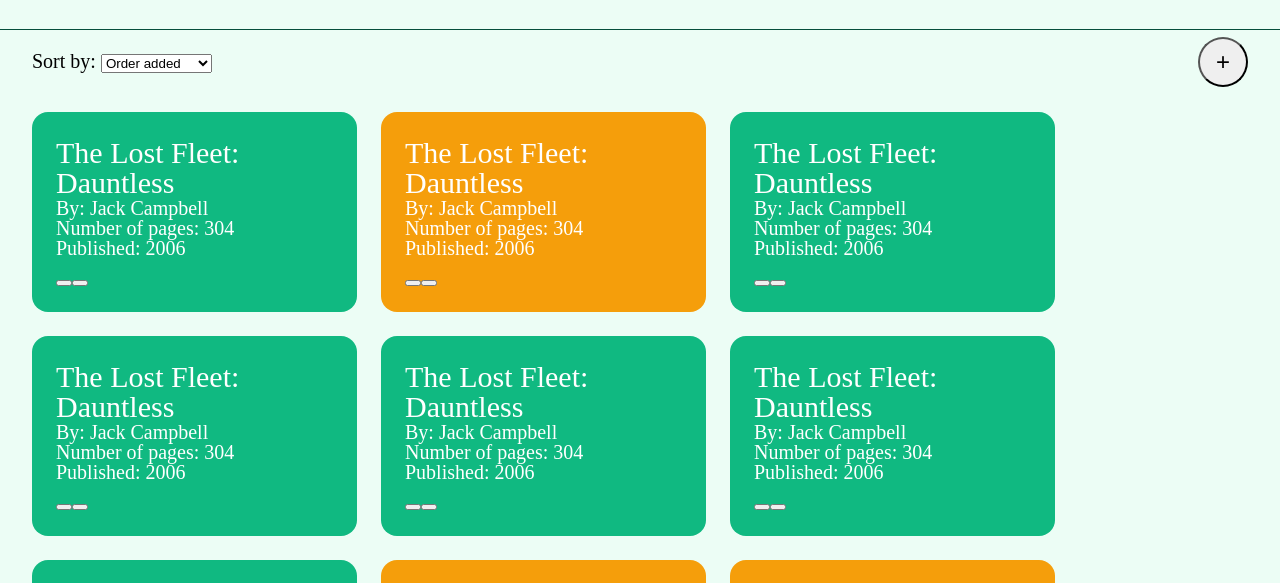
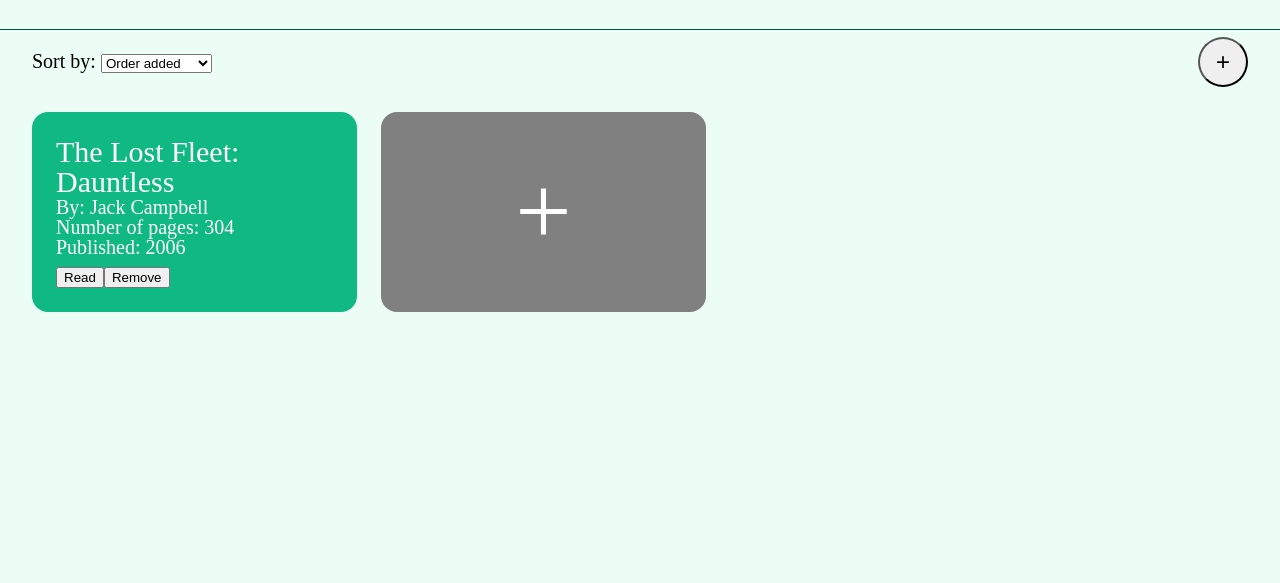
Before and after one commit to jsc17/TOP-Library, a plain HTML site: page index.html in a window 1280 px wide. Shown: the part 95-678 px from the top of the page. Drawn offline with Linux system fonts and the light colour scheme.

Commit message:
Add read toggle and remove buttons to book card

```diff
--- a/index.html
+++ b/index.html
@@ -1,19 +1,18 @@
 <!DOCTYPE html>
 <html lang="en" class="light">
-
   <head>
-    <meta charset="UTF-8">
-    <meta name="viewport" content="width=device-width, initial-scale=1.0">
+    <meta charset="UTF-8" />
+    <meta name="viewport" content="width=device-width, initial-scale=1.0" />
     <title>My Library</title>
-    <link rel="stylesheet" href="styles/reset.css">
-    <link rel="stylesheet" href="styles/styles.css">
+    <link rel="stylesheet" href="styles/reset.css" />
+    <link rel="stylesheet" href="styles/styles.css" />
     <script src="scripts/script.js" defer></script>
   </head>
 
   <body>
     <header>
       <div class="logo">
-            <img src="images/bookshelf.svg" alt="Book Icon">
+        <img src="images/bookshelf.svg" alt="Book Icon" />
         <h1>My Library</h1>
       </div>
       <div class="library-info">
@@ -21,7 +20,9 @@
         <p>Unread books: 0</p>
         <p>Total books: 0</p>
       </div>
-        <button id="theme-button"><img src="images/theme-light-dark.svg" alt="Theme Selector Icon"></button>
+      <button id="theme-button">
+        <img src="images/theme-light-dark.svg" alt="Theme Selector Icon" />
+      </button>
     </header>
     <main>
       <div class="filter-bar">
@@ -43,20 +44,33 @@
       </div>
     </main>
     <footer>
-        <a href="https://www.theodinproject.com/lessons/node-path-javascript-library">The Odin Project -
-            Library</a>
+      <a
+        href="https://www.theodinproject.com/lessons/node-path-javascript-library"
+        >The Odin Project - Library</a
+      >
       <p>&copy; 2023 Jonathan Colton</p>
-        <a href="https://github.com/jsc17/TOP-Library"><img src="images/github-mark.svg" alt="github icon"
-                id="github-filter"> Github</a>
+      <a href="https://github.com/jsc17/TOP-Library"
+        ><img
+          src="images/github-mark.svg"
+          alt="github icon"
+          id="github-filter"
+        />
+        Github</a
+      >
     </footer>
 
     <dialog id="add-book-modal">
       <form method="dialog" id="add-book-form">
-            <label for="title">Title:</label><input type="text" name="title" id="title" required>
-            <label for="author">Author:</label><input type="text" name="author" id="author" required>
-            <label for="pages">Number of pages:</label><input type="text" name="pages" id="pages" required>
-            <label for="date">Published:</label><input type="number" name="date" id="date" required>
-            <label for="read">Read:</label><input type="checkbox" name="read" id="read" required>
+        <label for="title">Title:</label
+        ><input type="text" name="title" id="title" required />
+        <label for="author">Author:</label
+        ><input type="text" name="author" id="author" required />
+        <label for="pages">Number of pages:</label
+        ><input type="text" name="pages" id="pages" required />
+        <label for="date">Published:</label
+        ><input type="number" name="date" id="date" required />
+        <label for="read">Read:</label
+        ><input type="checkbox" name="read" id="read" />
         <div class="modal-buttons">
           <button type="submit">Add</button>
           <button type="reset">Cancel</button>
@@ -64,5 +78,4 @@
       </form>
     </dialog>
   </body>
-
 </html>
--- a/scripts/script.js
+++ b/scripts/script.js
@@ -1,136 +1,11 @@
-const myLibrary = [
+let myLibrary = [
   {
+    id: 0,
     title: "The Lost Fleet: Dauntless",
     author: "Jack Campbell",
     pages: 304,
     date: 2006,
     read: true,
-  },
-  {
-    title: "The Lost Fleet: Dauntless",
-    author: "Jack Campbell",
-    pages: 304,
-    date: 2006,
-    read: false,
-  },
-  {
-    title: "The Lost Fleet: Dauntless",
-    author: "Jack Campbell",
-    pages: 304,
-    date: 2006,
-    read: true,
-  },
-  {
-    title: "The Lost Fleet: Dauntless",
-    author: "Jack Campbell",
-    pages: 304,
-    date: 2006,
-    read: true,
-  },
-  {
-    title: "The Lost Fleet: Dauntless",
-    author: "Jack Campbell",
-    pages: 304,
-    date: 2006,
-    read: true,
-  },
-  {
-    title: "The Lost Fleet: Dauntless",
-    author: "Jack Campbell",
-    pages: 304,
-    date: 2006,
-    read: true,
-  },
-  {
-    title: "The Lost Fleet: Dauntless",
-    author: "Jack Campbell",
-    pages: 304,
-    date: 2006,
-    read: true,
-  },
-  {
-    title: "The Lost Fleet: Dauntless",
-    author: "Jack Campbell",
-    pages: 304,
-    date: 2006,
-    read: false,
-  },
-  {
-    title: "The Lost Fleet: Dauntless",
-    author: "Jack Campbell",
-    pages: 304,
-    date: 2006,
-    read: false,
-  },
-  {
-    title: "The Lost Fleet: Dauntless",
-    author: "Jack Campbell",
-    pages: 304,
-    date: 2006,
-    read: false,
-  },
-  {
-    title: "The Lost Fleet: Dauntless",
-    author: "Jack Campbell",
-    pages: 304,
-    date: 2006,
-    read: false,
-  },
-  {
-    title: "The Lost Fleet: Dauntless",
-    author: "Jack Campbell",
-    pages: 304,
-    date: 2006,
-    read: false,
-  },
-  {
-    title: "The Lost Fleet: Dauntless",
-    author: "Jack Campbell",
-    pages: 304,
-    date: 2006,
-    read: false,
-  },
-  {
-    title: "The Lost Fleet: Dauntless",
-    author: "Jack Campbell",
-    pages: 304,
-    date: 2006,
-    read: false,
-  },
-  {
-    title: "The Lost Fleet: Dauntless",
-    author: "Jack Campbell",
-    pages: 304,
-    date: 2006,
-    read: false,
-  },
-  {
-    title: "The Lost Fleet: Dauntless",
-    author: "Jack Campbell",
-    pages: 304,
-    date: 2006,
-    read: false,
-  },
-  {
-    title: "The Lost Fleet: Dauntless",
-    author: "Jack Campbell",
-    pages: 304,
-    date: 2006,
-    read: false,
-  },
-  {
-    title: "The Lost Fleet: Dauntless",
-    author: "Jack Campbell",
-    pages: 304,
-    date: 2006,
-    read: false,
-  },
-  {
-    title: "The Lost Fleet: Dauntless",
-    author: "Jack Campbell",
-    pages: 304,
-    date: 2006,
-    read: false,
   },
 ];
 
@@ -143,12 +18,17 @@
 let unread = 0;
 let total = 0;
 
-function Book(title, author, pages, date, read) {
+function Book(id, title, author, pages, date, read) {
+  this.id = id;
   this.title = title;
   this.author = author;
   this.pages = pages;
   this.date = date;
   this.read = read;
+}
+
+function generateID() {
+  return myLibrary[myLibrary.length - 1].id + 1;
 }
 
 function createBookCard(book) {
@@ -159,6 +39,7 @@
   } else {
     card.classList.add("unread");
   }
+  card.setAttribute("data-id", book.id);
   let cardDetails = document.createElement("div");
   cardDetails.classList.add(".book-details");
   cardDetails.appendChild(document.createElement("h2")).innerHTML = book.title;
@@ -171,10 +52,36 @@
   card.appendChild(cardDetails);
   let cardButtons = document.createElement("div");
   cardButtons.classList.add("book-buttons");
-  cardButtons.appendChild(document.createElement("button"));
-  cardButtons.appendChild(document.createElement("button"));
+  tempButton = document.createElement("button");
+  tempButton.innerHTML = "Read";
+  tempButton.addEventListener("click", function (e) {
+    const parent = e.target.parentElement.parentElement;
+    console.log(parent);
+    if (parent.classList.contains("read")) {
+      parent.classList.remove("read");
+      parent.classList.add("unread");
+    } else {
+      parent.classList.add("read");
+      parent.classList.remove("unread");
+    }
+  });
+  cardButtons.appendChild(tempButton);
+  tempButton = document.createElement("button");
+  tempButton.innerHTML = "Remove";
+  tempButton.addEventListener("click", function (e) {
+    const parent = e.target.parentElement.parentElement;
+    removeBook(parseInt(parent.getAttribute("data-id")));
+  });
+  cardButtons.appendChild(tempButton);
   card.appendChild(cardButtons);
   mainLibrary.insertBefore(card, mainLibrary.lastElementChild);
+}
+
+function removeBook(id) {
+  mainLibrary.removeChild(document.querySelector(`[data-id="${id}"]`));
+  myLibrary = myLibrary.filter((book) => {
+    return parseInt(book.id) != id;
+  });
 }
 
 function addBookToLibrary(book) {
@@ -195,6 +102,7 @@
 addBookForm.addEventListener("submit", () => {
   let formData = new FormData(addBookForm);
   let newBook = new Book(
+    generateID(),
     formData.get("title"),
     formData.get("author"),
     formData.get("pages"),
```
Lines whose indentation alone changed are shown as unchanged.
